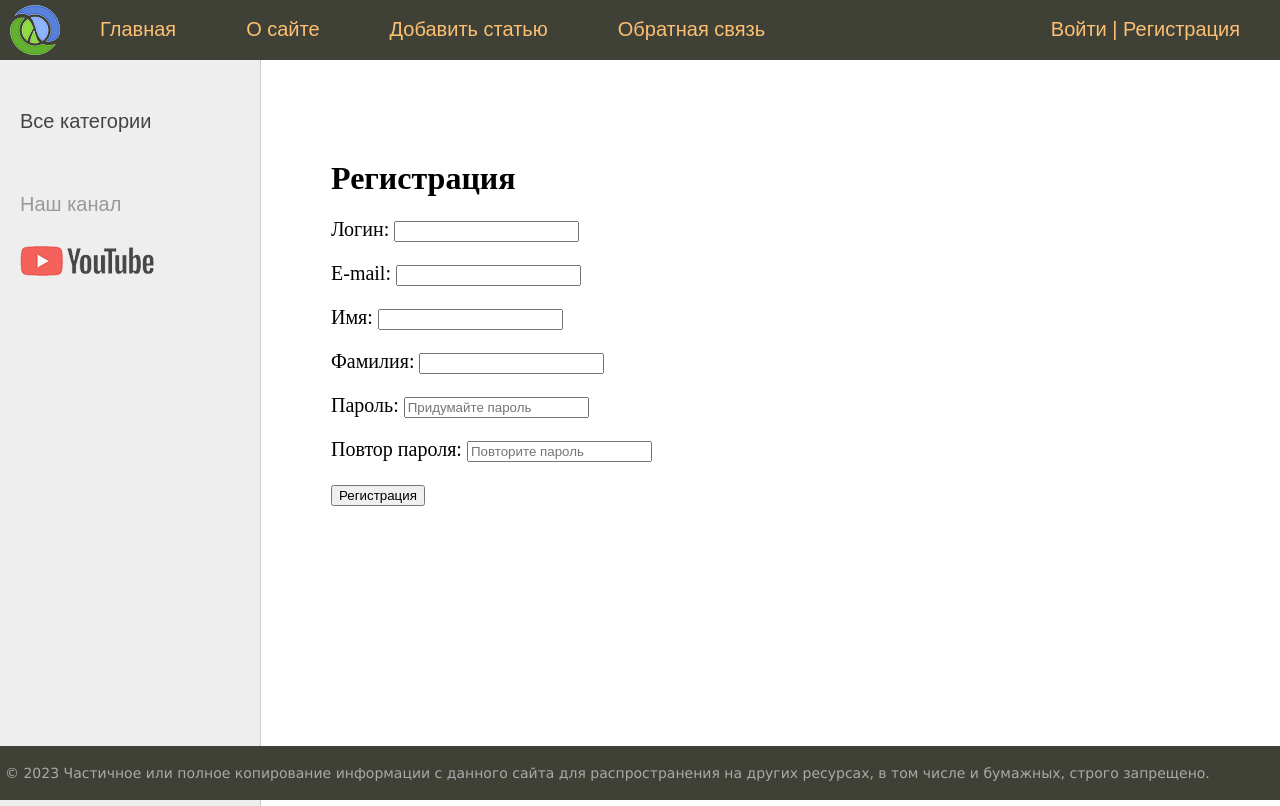
After one commit to Nudlik/django_sitewomen, a Django app: page /users/register/ in a window 1280 px wide. The commit adds this page. Run offline with Django 4.2, Linux system fonts and the light colour scheme; data that the repository does not hold is empty.

Commit message:
9.6 Регистрация пользователей через функции представления

```diff
--- a/sitewomen/templates/base.html
+++ b/sitewomen/templates/base.html
@@ -27,7 +27,7 @@
                         {% if user.is_authenticated %}
                             <li class="last">{{ user.username }} | <a href="{% url 'users:logout' %}">Выйти</a></li>
                         {% else %}
-                            <li class="last"><a href="{% url 'users:login' %}">Войти</a> | <a href="#">Регистрация</a>
+                            <li class="last"><a href="{% url 'users:login' %}">Войти</a> | <a href="{% url 'users:register' %}">Регистрация</a>
                             </li>
                         {% endif %}
                     </ul>
--- a/sitewomen/users/forms.py
+++ b/sitewomen/users/forms.py
@@ -4,12 +4,15 @@ from django.contrib.auth.forms import AuthenticationForm
 
 
 class MixinWidgets:
-    widgets = None
+
+    class Meta:
+        widgets = None
 
     def __init__(self, *args, **kwargs):
         super().__init__(*args, **kwargs)
-        if self.widgets:
-            for field_name, widget in self.widgets.items():
+        widgets = self.Meta.widgets
+        if widgets:
+            for field_name, widget in widgets.items():
                 self.fields[field_name].widget = widget
 
 
@@ -17,10 +20,41 @@ class UserLoginForm(MixinWidgets, AuthenticationForm):
     username = forms.CharField(label='Логин')
     password = forms.CharField(label='Пароль')
 
-    widgets = {
-        'username': forms.TextInput(attrs={'class': 'form-control', 'placeholder': 'Ваш логин'}),
-        'password': forms.PasswordInput(attrs={'class': 'form-control', 'placeholder': 'Ваш пароль'}),
-    }
+    class Meta:
+        model = get_user_model()
+        widgets = {
+            'username': forms.TextInput(attrs={'class': 'form-control', 'placeholder': 'Ваш логин'}),
+            'password': forms.PasswordInput(attrs={'class': 'form-control', 'placeholder': 'Ваш пароль'}),
+        }
+
+
+class RegisterUserForm(MixinWidgets, forms.ModelForm):
+    username = forms.CharField(label='Логин')
+    password = forms.CharField(label='Пароль')
+    password2 = forms.CharField(label='Повтор пароля')
 
     class Meta:
         model = get_user_model()
+        fields = ['username', 'email', 'first_name', 'last_name', 'password', 'password2']
+        labels = {
+            'email': 'E-mail',
+            'first_name': 'Имя',
+            'last_name': 'Фамилия',
+        }
+        widgets = {
+            'password': forms.PasswordInput(attrs={'class': 'form-control', 'placeholder': 'Придумайте пароль'}),
+            'password2': forms.PasswordInput(attrs={'class': 'form-control', 'placeholder': 'Повторите пароль'}),
+        }
+
+    def clean_password2(self):
+        cd = self.cleaned_data
+        password, password2 = cd['password'], cd['password2']
+        if password != password2:
+            raise forms.ValidationError('Пароли не совпадают')
+        return password2
+
+    def clean_email(self):
+        email = self.cleaned_data['email']
+        if get_user_model().objects.filter(email=email).exists():
+            raise forms.ValidationError('Пользователь с таким E-mail уже существует')
+        return email
--- /dev/null
+++ b/sitewomen/users/templates/users/register.html
@@ -0,0 +1,13 @@
+{% extends 'base.html' %}
+
+{% block content %}
+    <h1>Регистрация</h1>
+
+    <form method="post">
+        {% csrf_token %}
+        <input type="hidden" name="next" value="{{ next }}"/>
+        {{ form.as_p }}
+        <p><button type="submit">Регистрация</button></p>
+    </form>
+
+{% endblock %}
--- a/sitewomen/users/urls.py
+++ b/sitewomen/users/urls.py
@@ -9,4 +9,5 @@ app_name = UsersConfig.name
 urlpatterns = [
     path('login/', views.LoginUserView.as_view(), name='login'),
     path('logout/', LogoutView.as_view(), name='logout'),
+    path('register/', views.register, name='register'),
 ]
--- a/sitewomen/users/views.py
+++ b/sitewomen/users/views.py
@@ -1,6 +1,7 @@
 from django.contrib.auth.views import LoginView
+from django.shortcuts import render
 
-from users.forms import UserLoginForm
+from users.forms import UserLoginForm, RegisterUserForm
 
 
 class LoginUserView(LoginView):
@@ -9,3 +10,17 @@ class LoginUserView(LoginView):
     extra_context = {
         'title': 'Авторизация',
     }
+
+
+def register(request):
+    if request.method == 'POST':
+        form = RegisterUserForm(request.POST)
+        if form.is_valid():
+            user = form.save(commit=False)
+            password = form.cleaned_data['password']
+            user.set_password(password)
+            user.save()
+            return render(request, 'users/register_done.html')
+    else:
+        form = RegisterUserForm()
+    return render(request, 'users/register.html', {'form': form})
```
Also changed, not shown: sitewomen/users/templates/users/register_done.html (added, +7 -0 lines).
